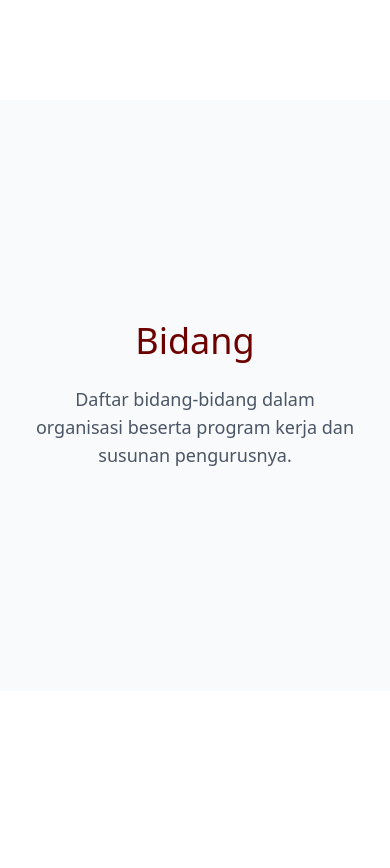
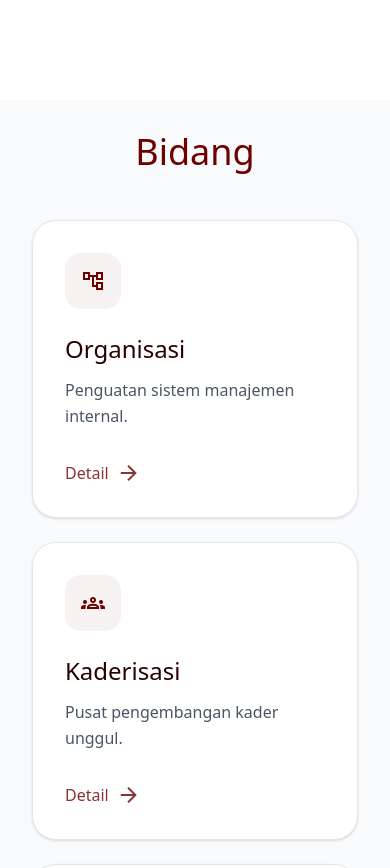
Before and after one commit to immfaiumy25/Imm-web, a Next.js app: page / in a window 390 px wide. Shown: the part 4120-4988 px from the top of the page. Built offline with nearby package versions, Linux system fonts and the light colour scheme.

Commit message:
feat(bidang): implement SpotlightCard grid for divisions

```diff
--- a/src/app/page.tsx
+++ b/src/app/page.tsx
@@ -1,6 +1,21 @@
 "use client";
 
 import { useState, useEffect, useRef } from "react";
+import { DisableZoom } from "@/components/DisableZoom";
+import SpotlightCard from "@/components/SpotlightCard";
+
+const bidangData = [
+  { name: "Organisasi", desc: "Penguatan sistem manajemen internal.", icon: "account_tree" },
+  { name: "Kaderisasi", desc: "Pusat pengembangan kader unggul.", icon: "groups" },
+  { name: "RPK", desc: "Riset dan Pengembangan Keilmuan.", icon: "science" },
+  { name: "Hikmah", desc: "Gerakan politik dan advokasi sosial.", icon: "policy" },
+  { name: "TKK", desc: "Tabligh dan Kajian Keislaman.", icon: "mosque" },
+  { name: "SPM", desc: "Sosial Pemberdayaan Masyarakat.", icon: "volunteer_activism" },
+  { name: "SBO", desc: "Seni, Budaya, dan Olahraga.", icon: "palette" },
+  { name: "IMMawati", desc: "Pemberdayaan dan isu perempuan.", icon: "woman" },
+  { name: "Ekonomi", desc: "Kewirausahaan dan kemandirian.", icon: "payments" },
+  { name: "Medkom", desc: "Media, Komunikasi, dan Informasi.", icon: "podcasts" },
+];
 
 export default function Home() {
   const [isScrolled, setIsScrolled] = useState(false);
@@ -278,10 +293,26 @@ export default function Home() {
           BIDANG SECTION (Gray)
           ======================== */}
       <section id="bidang" className="w-full min-h-[70vh] bg-gray-50 text-[#280000] p-8 md:p-[60px] flex flex-col items-center justify-center">
-        <h2 className="font-serif text-4xl md:text-6xl font-normal mb-6 text-[#6d0100]">Bidang</h2>
-        <p className="text-lg text-gray-600 max-w-[800px] text-center">
-          Daftar bidang-bidang dalam organisasi beserta program kerja dan susunan pengurusnya.
-        </p>
+        <h2 className="font-serif text-4xl md:text-6xl font-normal mb-12 text-[#6d0100]">Bidang</h2>
+
+        <div className="grid grid-cols-1 sm:grid-cols-2 lg:grid-cols-3 xl:grid-cols-4 gap-6 w-full max-w-[1450px]">
+          {bidangData.map((bidang, i) => (
+            <SpotlightCard key={i} className="p-8 flex flex-col justify-between group cursor-pointer h-full" spotlightColor="rgba(109, 1, 0, 0.1)">
+              <div>
+                <div className="w-14 h-14 rounded-2xl bg-[#6d0100]/5 flex items-center justify-center mb-6 group-hover:bg-[#6d0100]/10 transition-colors">
+                  <span className="material-symbols-outlined text-3xl text-[#6d0100]">{bidang.icon}</span>
+                </div>
+                <h3 className="text-2xl font-serif font-normal text-[#280000] mb-3">{bidang.name}</h3>
+                <p className="text-gray-600 font-light leading-relaxed">{bidang.desc}</p>
+              </div>
+
+              <div className="mt-8 flex items-center text-[#6d0100] font-medium opacity-80 group-hover:opacity-100 transition-opacity">
+                <span>Detail</span>
+                <span className="material-symbols-outlined ml-2 group-hover:translate-x-1 transition-transform">arrow_forward</span>
+              </div>
+            </SpotlightCard>
+          ))}
+        </div>
       </section>
 
       {/* ========================
--- /dev/null
+++ b/src/components/SpotlightCard.tsx
@@ -0,0 +1,69 @@
+"use client";
+import React, { useRef, useState } from "react";
+
+interface SpotlightCardProps extends React.HTMLAttributes<HTMLDivElement> {
+  spotlightColor?: string;
+}
+
+const SpotlightCard: React.FC<SpotlightCardProps> = ({
+  children,
+  className = "",
+  spotlightColor = "rgba(255, 255, 255, 0.25)",
+  ...props
+}) => {
+  const divRef = useRef<HTMLDivElement>(null);
+  const [isFocused, setIsFocused] = useState(false);
+  const [position, setPosition] = useState({ x: 0, y: 0 });
+  const [opacity, setOpacity] = useState(0);
+
+  const handleMouseMove = (e: React.MouseEvent<HTMLDivElement>) => {
+    if (!divRef.current || isFocused) return;
+
+    const div = divRef.current;
+    const rect = div.getBoundingClientRect();
+
+    setPosition({ x: e.clientX - rect.left, y: e.clientY - rect.top });
+  };
+
+  const handleFocus = () => {
+    setIsFocused(true);
+    setOpacity(1);
+  };
+
+  const handleBlur = () => {
+    setIsFocused(false);
+    setOpacity(0);
+  };
+
+  const handleMouseEnter = () => {
+    setOpacity(1);
+  };
+
+  const handleMouseLeave = () => {
+    setOpacity(0);
+  };
+
+  return (
+    <div
+      ref={divRef}
+      onMouseMove={handleMouseMove}
+      onFocus={handleFocus}
+      onBlur={handleBlur}
+      onMouseEnter={handleMouseEnter}
+      onMouseLeave={handleMouseLeave}
+      className={`relative overflow-hidden rounded-[24px] border border-gray-200 bg-white shadow-sm transition-all duration-300 hover:shadow-lg hover:border-gray-300 ${className}`}
+      {...props}
+    >
+      <div
+        className="pointer-events-none absolute -inset-px opacity-0 transition duration-300"
+        style={{
+          opacity,
+          background: `radial-gradient(400px circle at ${position.x}px ${position.y}px, ${spotlightColor}, transparent 40%)`,
+        }}
+      />
+      <div className="relative h-full w-full">{children}</div>
+    </div>
+  );
+};
+
+export default SpotlightCard;
```
